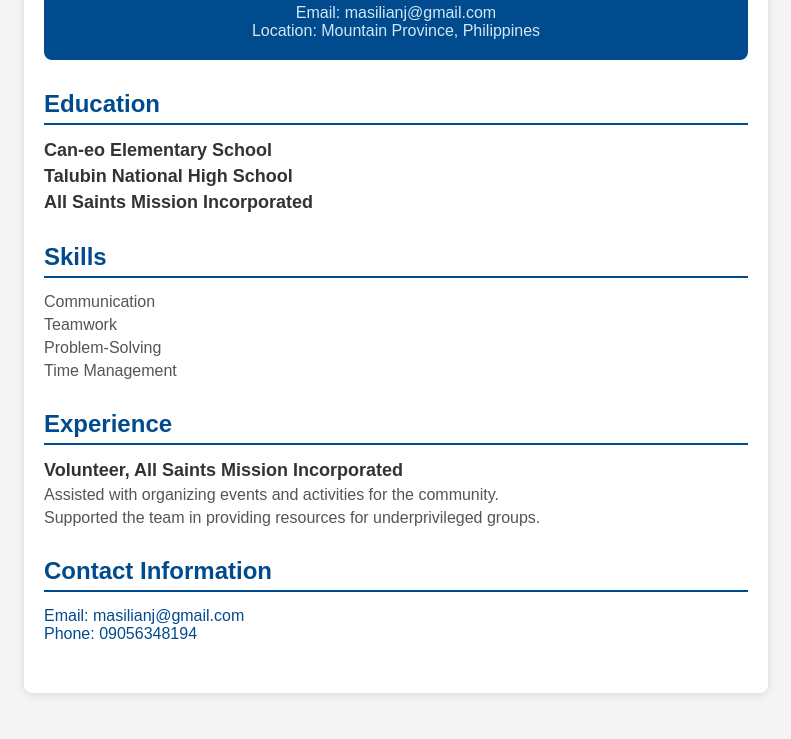
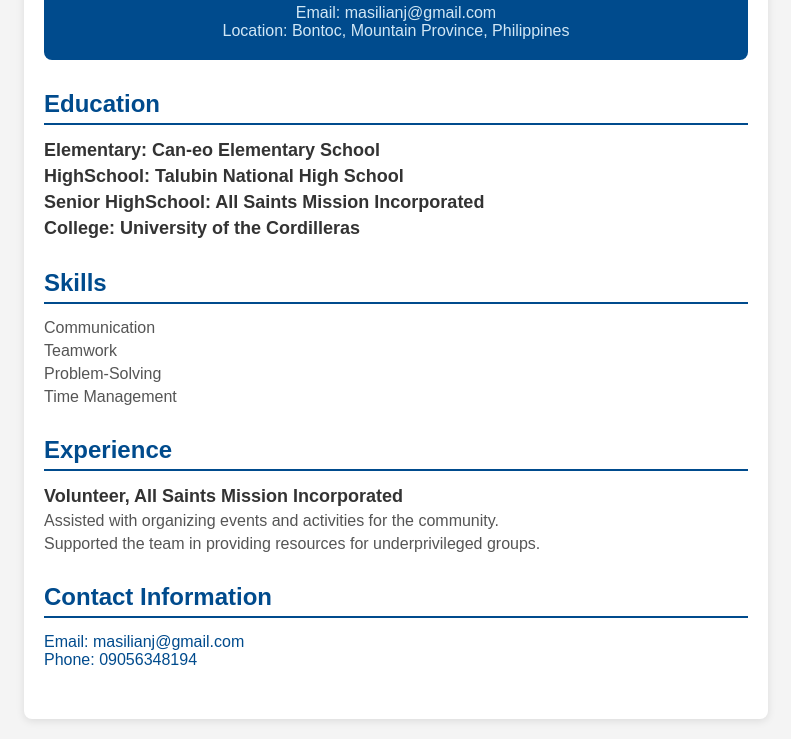
Before and after one commit to Jm344/231014513, a plain HTML site: page index.html in a window 1280 px wide. Shown: the part 116-855 px from the top of the page, without its empty margins (244-1035 px from the left). Before the commit the page ends 829 px from the top, so only its background shows below. Drawn offline with Linux system fonts and the light colour scheme.

Commit message:
Update index.html

```diff
--- a/index.html
+++ b/index.html
@@ -13,15 +13,16 @@
             <h1>Jamaica L Masilian</h1>
             <p>Contact Number: 09056348194</p>
             <p>Email: masilianj@gmail.com</p>
-            <p>Location: Mountain Province, Philippines</p>
+            <p>Location: Bontoc, Mountain Province, Philippines</p>
         </header>
 
         <section class="education">
             <h2>Education</h2>
             <ul>
-                <li><strong>Can-eo Elementary School</strong></li>
-                <li><strong>Talubin National High School</strong></li>
-                <li><strong>All Saints Mission Incorporated</strong></li>
+                <li><strong>Elementary: Can-eo Elementary School </strong></li>
+                <li><strong>HighSchool: Talubin National High School</strong></li>
+                <li><strong>Senior HighSchool: All Saints Mission Incorporated</strong></li>
+                <li><strong>College: University of the Cordilleras</strong></li>
             </ul>
         </section>
 
```
